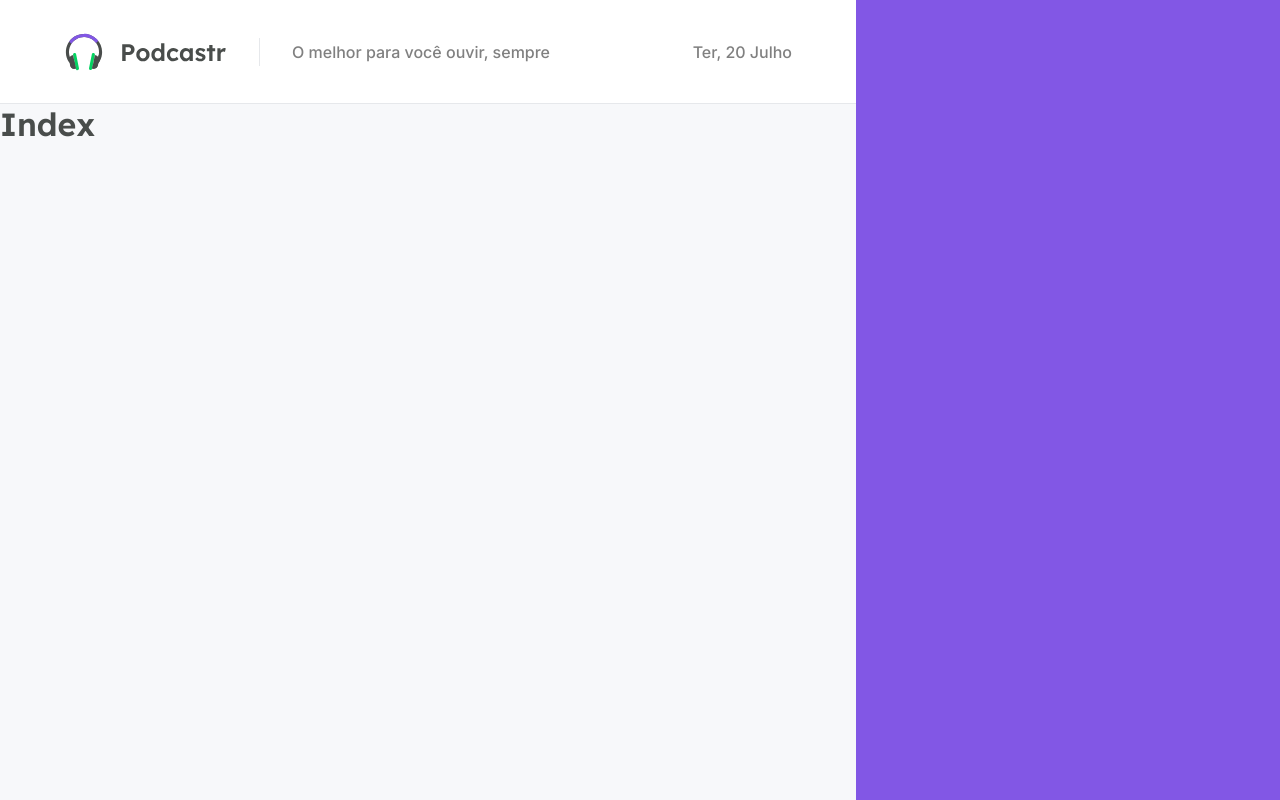
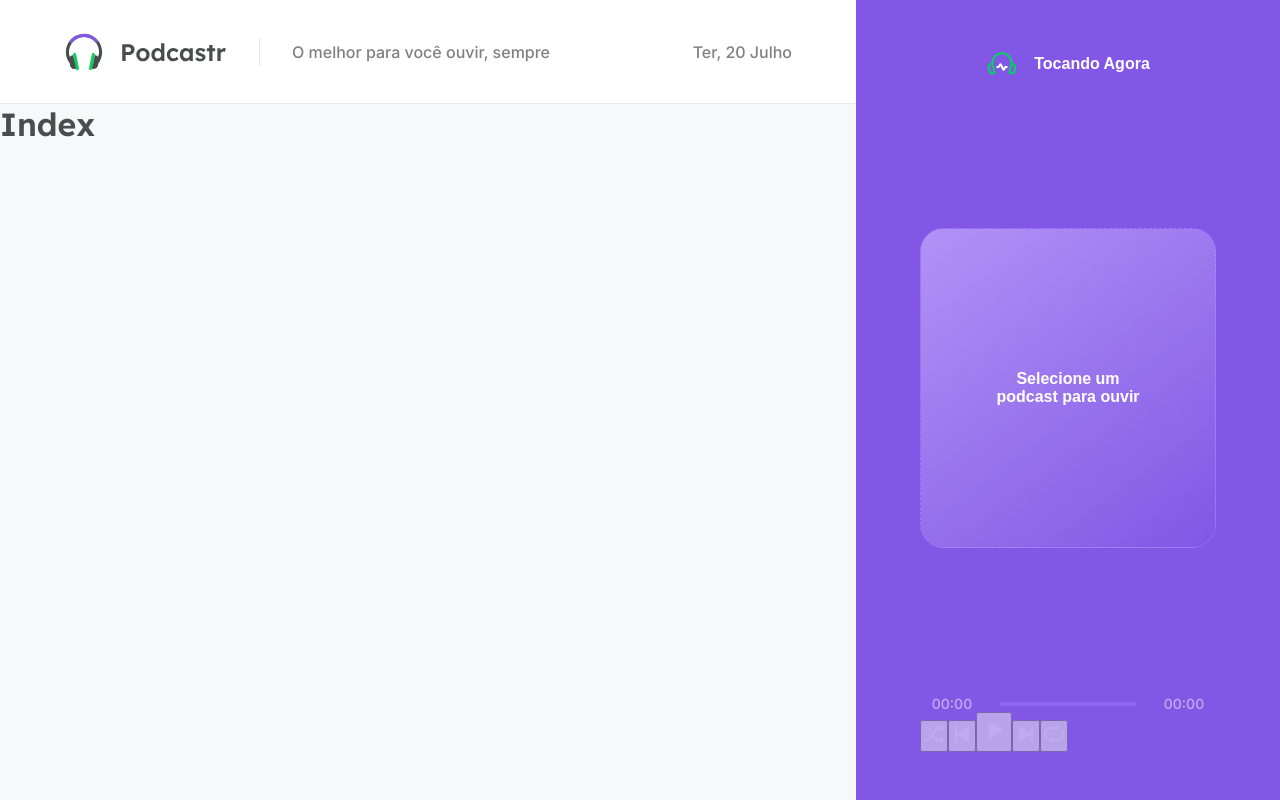
Before and after one commit to natanfalconi/nlw5-podcastr, a Next.js app: page / in a window 1280 px wide. Built offline with nearby package versions, Linux system fonts and the light colour scheme.

Commit message:
styles player

```diff
--- a/src/components/Player/index.tsx
+++ b/src/components/Player/index.tsx
@@ -4,7 +4,43 @@
 
     return(
         <div className={styles.playerContainer}>
+            <header>
+                <img src="/playing.svg" alt="Tocando agora" />
+                <strong>Tocando Agora</strong>
+            </header>
 
+            <div className={styles.emptyPlayer}>
+                <strong>Selecione um podcast para ouvir</strong>
+            </div>
+
+            <footer className={styles.empty}>
+                <div className={styles.progress}>
+                    <span>00:00</span>
+
+                    <div className={styles.slider}>
+                        <div className={styles.emptySlider} />
+                    </div>
+                    <span>00:00</span>
+                </div>
+
+                <div className={styles.buttons}>
+                    <button type="button">
+                        <img src="/shuffle.svg" alt="Embaralhar" />
+                    </button>
+                    <button type="button">
+                        <img src="/play-previous.svg" alt="Tocar Anterior" />
+                    </button>
+                    <button type="button" className={styles.playerButton}>
+                        <img src="/play.svg" alt="Tocar" />
+                    </button>
+                    <button type="button">
+                        <img src="/play-next.svg" alt="Tocar próxima" />
+                    </button>
+                    <button type="button">
+                        <img src="/repeat.svg" alt="Repetir" />
+                    </button>
+                </div>
+            </footer>
         </div>
     )
 }
--- a/src/components/Player/styles.module.scss
+++ b/src/components/Player/styles.module.scss
@@ -11,4 +11,63 @@
     align-items: center;
     justify-content: space-between;
 
+    header {
+        display: flex;
+        align-items: center;
+        gap: 1rem;
+    }
+
+    strong {
+        font-family: Lexendo, sans-serif;
+        font-weight: 600;
+    }
+
+    footer {
+        align-self: stretch;
+
+        &.empty{
+            opacity: 0.5;
+        }
+    }
+
 }
+
+.emptyPlayer {
+    width: 100%;
+    height: 20rem;
+    border: 1.5px dashed var(--purple-300);
+    border-radius: 1.5rem;
+    background: linear-gradient(143.8deg, rgba(189, 162, 250, 0.8) 0%, rgba(0, 0, 0, 0) 100%);
+
+    padding: 4rem;
+    text-align: center;
+
+    display: flex;
+    align-items: center;
+    justify-content: center;
+}
+
+.progress {
+    display: flex;
+    align-items: center;
+    gap: 1rem;
+    font-size: 0.875rem;
+
+    span {
+        display: inline-block;
+        width: 4rem;
+        text-align: center;
+    }
+}
+
+.slider {
+    flex: 1;
+
+    .emptySlider {
+        width: 100%;
+        height: 4px;
+        background: var(--purple-300);
+        border-radius: 2px;
+
+    }
+}
--- a/src/styles/global.scss
+++ b/src/styles/global.scss
@@ -15,7 +15,7 @@
 
     --green-50: #84D361;
 
-    --purple-30: #9f75ff;
+    --purple-300: #9f75ff;
     --purple-400: #9164fa;
     --purple-500: #8257e5;
     --purple-800: #6f48c9;
```
